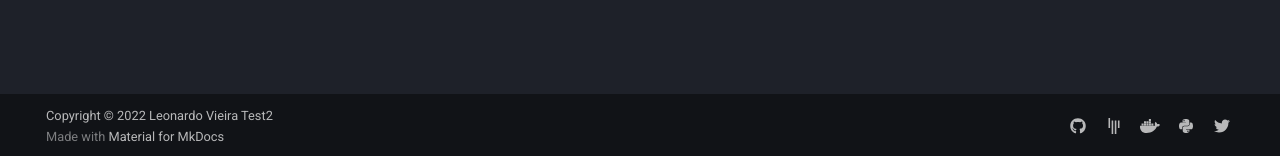
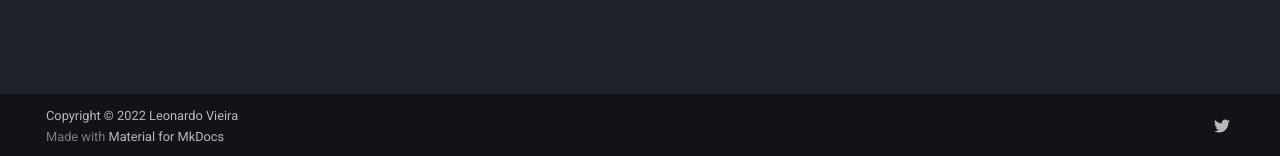
Before and after one commit to Nokdef/NokdefWebsite, an MkDocs documentation site: the page built from docs/index.md, in a window 1280 px wide. Shown: the part 741-897 px from the top of the page. Built offline with MkDocs 1.6.1 and Material for MkDocs 9.7.7, drawn with Linux system fonts in a browser that asks for light colours.

Commit message:
Update mkdocs.yml

```diff
--- a/mkdocs.yml
+++ b/mkdocs.yml
@@ -19,18 +19,11 @@ plugins:
 
 
 
-copyright: Copyright &copy; 2022 Leonardo Vieira Test2
+copyright: Copyright &copy; 2022 Leonardo Vieira
 
 
 extra:
   social:
-    - icon: fontawesome/brands/github
-      link: https://twitter.com/MrNokdef
-    - icon: fontawesome/brands/gitter
-      link: https://twitter.com/MrNokdef
-    - icon: fontawesome/brands/docker
-      link: https://twitter.com/MrNokdef
-    - icon: fontawesome/brands/python
-      link: https://twitter.com/MrNokdef
     - icon: fontawesome/brands/twitter
       link: https://twitter.com/MrNokdef
+      name: Leo's Personal Twitter
```
